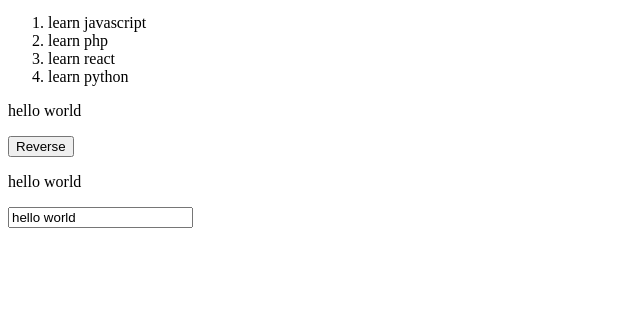
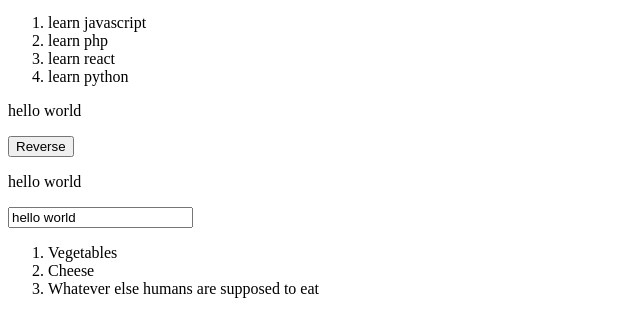
Before and after one commit to niawjunior/learnVue101, a plain HTML site: page Introdutions/index.html in a window 1280 px wide. Shown: the part 118-454 px from the top of the page, without its empty margins (0-640 px from the left). Drawn offline with nearby package versions, Linux system fonts and the light colour scheme.

Commit message:
Composing with components

```diff
--- a/Introdutions/app.js
+++ b/Introdutions/app.js
@@ -55,3 +55,19 @@
       message: 'hello world'
     }
   })
+
+  Vue.component('todo-item', {
+    props: ['todo'],
+    template: '<li>{{ todo.text }}</li>'
+  })
+
+  var app7 = new Vue({
+    el: '#app7',
+    data: {
+      List: [
+        { id: 0, text: 'Vegetables' },
+        { id: 1, text: 'Cheese' },
+        { id: 2, text: 'Whatever else humans are supposed to eat' }
+      ]
+    }
+  })
--- a/Introdutions/index.html
+++ b/Introdutions/index.html
@@ -41,6 +41,17 @@
    <p> {{ message }} </p>
    <input v-model="message">
  </div>
+
+ <div id="app7">
+    <ol>
+      <todo-item
+        v-for="item in List"
+        v-bind:todo="item"
+        v-bind:key="item.id">
+      </todo-item>
+    </ol>
+  </div>
+
 </body>
 <script src="app.js"></script>
 </html>
```
